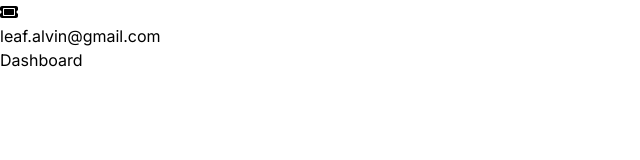
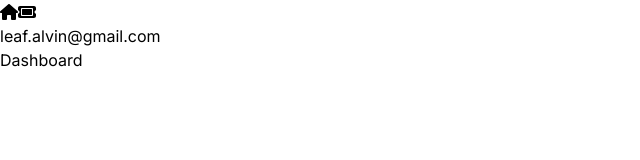
Before and after one commit to alvinyap510/Project-FCC-NextJs-Ticketing-App, a Next.js app: page / in a window 1280 px wide. Shown: the top 160 px of the page, without its empty margins (0-640 px from the left). Built offline with nearby package versions, Linux system fonts and the light colour scheme.

Commit message:
feat: update navbar and css

```diff
--- a/app/(components)/Nav.jsx
+++ b/app/(components)/Nav.jsx
@@ -1,4 +1,4 @@
-import { faTicket } from "@fortawesome/free-solid-svg-icons";
+import { faHome, faTicket } from "@fortawesome/free-solid-svg-icons";
 import { FontAwesomeIcon } from "@fortawesome/react-fontawesome";
 import Link from "next/link";
 
@@ -7,6 +7,9 @@ function Nav() {
     <nav>
       <div>
         <Link href="/">
+          <FontAwesomeIcon icon={faHome} className="icon" />
+        </Link>
+        <Link href="/TicketPage/new">
           <FontAwesomeIcon icon={faTicket} className="icon" />
         </Link>
       </div>
```
